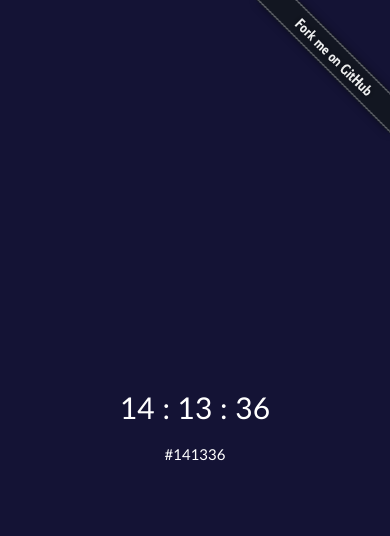
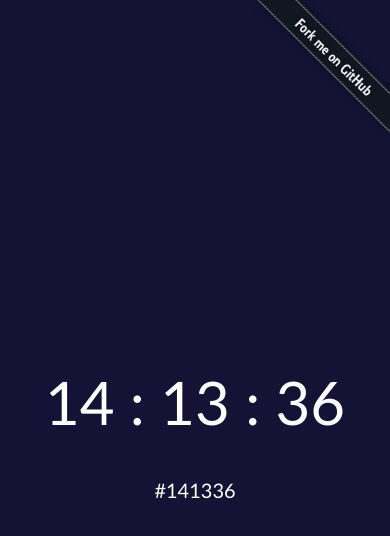
Before and after one commit to ghoullier/whatcolourisit, a plain HTML site: page index.html in a window 390 px wide. Drawn offline with nearby package versions, Linux system fonts and the light colour scheme.

Commit message:
Update 2015-01-01T14:13:30.600Z

```diff
--- a/index.html
+++ b/index.html
@@ -1 +1 @@
-<!DOCTYPE html><html manifest=./manifest.appcache><head><title>What colour is it?</title><meta charset=UTF-8><meta name=viewport content="width=device-width, initial-scale=1.0"><meta name=description content="What colour is it?"><meta property=og:title content="What colour is it?"><meta property=og:locale content=en_US><meta property=og:description content="the time....... now in colour."><meta property=og:type content=Website><meta property=og:site_name content=ghoullier><meta property=og:url content="http://ghoullier.github.com/whatcolourisit/"><meta property=og:image content=http://ghoullier.github.com/whatcolourisit/image.jpg><link rel=stylesheet href=./style.css></head><body><a href="https://github.com/ghoullier/whatcolourisit/" title="Fork me ont GitHub"><img class=Ribon src=./fork.png alt="Fork me on GitHub"></a><main class=Color><h1 class=Color__Time></h1><h2 class=Color__Code></h2></main><script src=//momentjs.com/downloads/moment.min.js></script><script src=./script.js></script></body></html>
+<!DOCTYPE html><html><head><title>What colour is it?</title><meta charset=UTF-8><meta name=viewport content="width=device-width, initial-scale=1.0"><meta name=description content="What colour is it?"><meta property=og:title content="What colour is it?"><meta property=og:locale content=en_US><meta property=og:description content="the time....... now in colour."><meta property=og:type content=Website><meta property=og:site_name content=ghoullier><meta property=og:url content="http://ghoullier.github.com/whatcolourisit/"><meta property=og:image content=http://ghoullier.github.com/whatcolourisit/image.jpg><link rel=stylesheet href=./style.css></head><body><a href="https://github.com/ghoullier/whatcolourisit/" title="Fork me ont GitHub"><img class=Ribon src=./fork.png alt="Fork me on GitHub"></a><main class=Color><h1 class=Color__Time></h1><h2 class=Color__Code></h2></main><script src=//momentjs.com/downloads/moment.min.js></script><script src=./script.js></script></body></html>
--- a/style.css
+++ b/style.css
@@ -1 +1 @@
-html { box-sizing: border-box; font-size: 62.5%; } *, *::after, *::before { box-sizing: inherit; } body { transition: all 800ms; position: absolute; margin: 0; width: 100%; height: 100%; top: 0; left: 0; color: #FFF; text-align: center; font-family: Calibri, Arial; display: table; } .Ribon { position: absolute; top: 0; right: 0; border: 0 } .Color { height: 100%; width: 100%; vertical-align: middle; display: table-cell; } .Color__Time { font-size: 8em; font-weight: 300; } .Color__Code { font-size: 2em; font-weight: 300; } @media (max-width: 36em) { .Color__Time { font-size: 3em; } .Color__Code { font-size: 1.5em; } }
+html { box-sizing: border-box; font-size: 62.5%; } *, *::after, *::before { box-sizing: inherit; } body { transition: all 800ms; position: absolute; margin: 0; width: 100%; height: 100%; top: 0; left: 0; color: #FFF; text-align: center; font-family: Calibri, Arial; display: table; } .Ribon { position: absolute; top: 0; right: 0; border: 0 } .Color { height: 100%; width: 100%; vertical-align: middle; display: table-cell; } .Color__Time { font-size: 12em; font-weight: 300; } .Color__Code { font-size: 4em; font-weight: 300; } @media (max-width: 48em) { .Color__Time { font-size: 6em; } .Color__Code { font-size: 2em; } }
```
